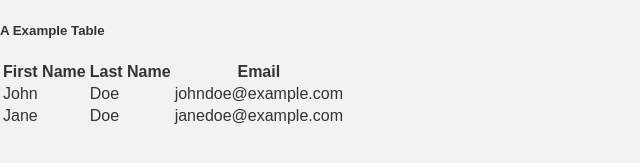
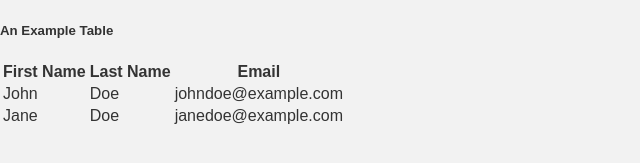
Before and after one commit to zrehagen/zrehagen.github.io, a plain HTML site: page home_page.html in a window 1280 px wide. Shown: the part 367-530 px from the top of the page, 0-640 px from the left. Drawn offline with Linux system fonts and the light colour scheme.

Commit message:
Update home_page.html

```diff
--- a/home_page.html
+++ b/home_page.html
@@ -22,7 +22,7 @@
     <br>
     <img src="githubimage.png" alt="Github Image">
 	<br>
-	    <h5>A Example Table</h5>
+	    <h5>An Example Table</h5>
     <table>
       <thead>
         <tr>
```
